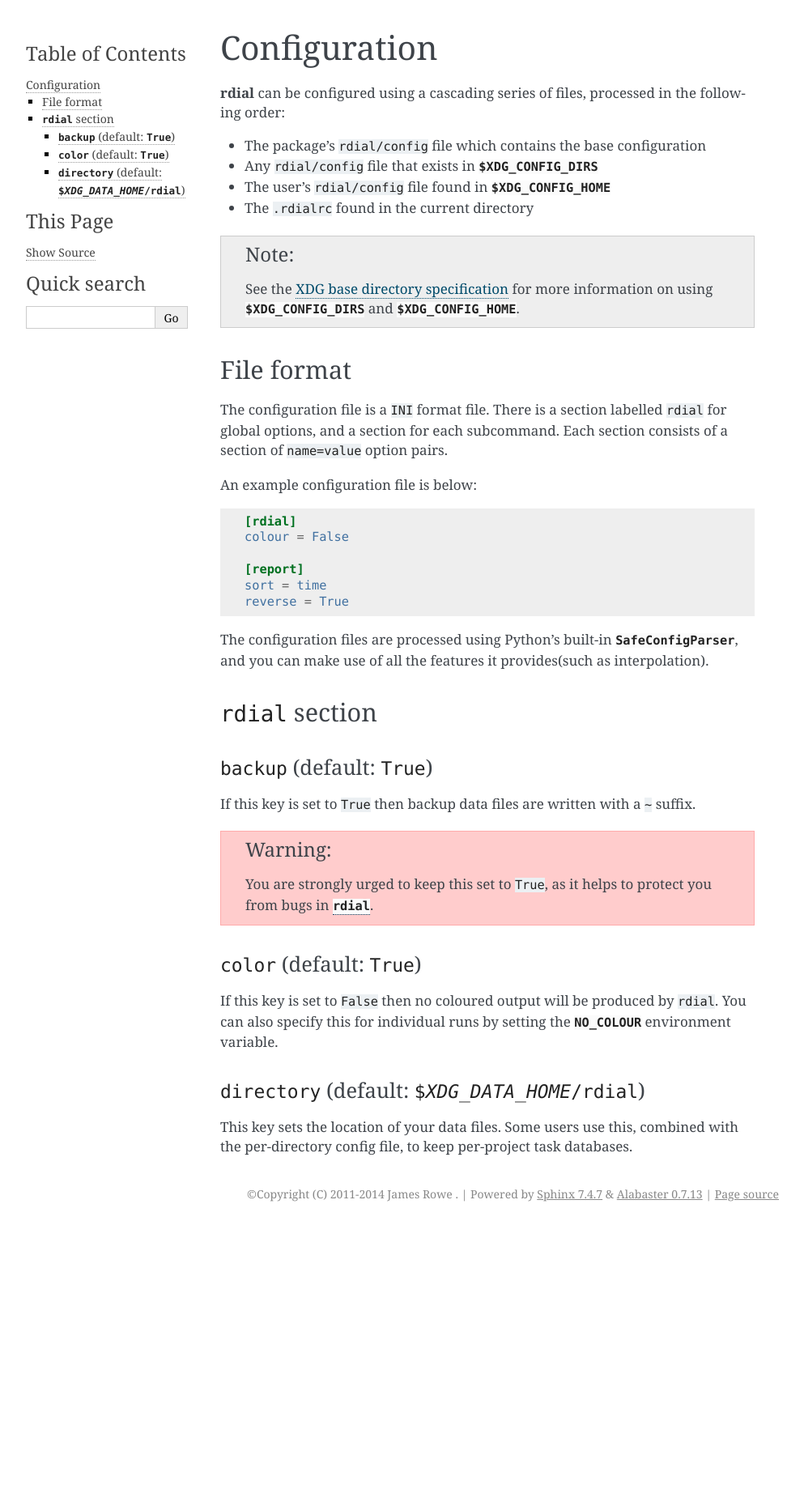
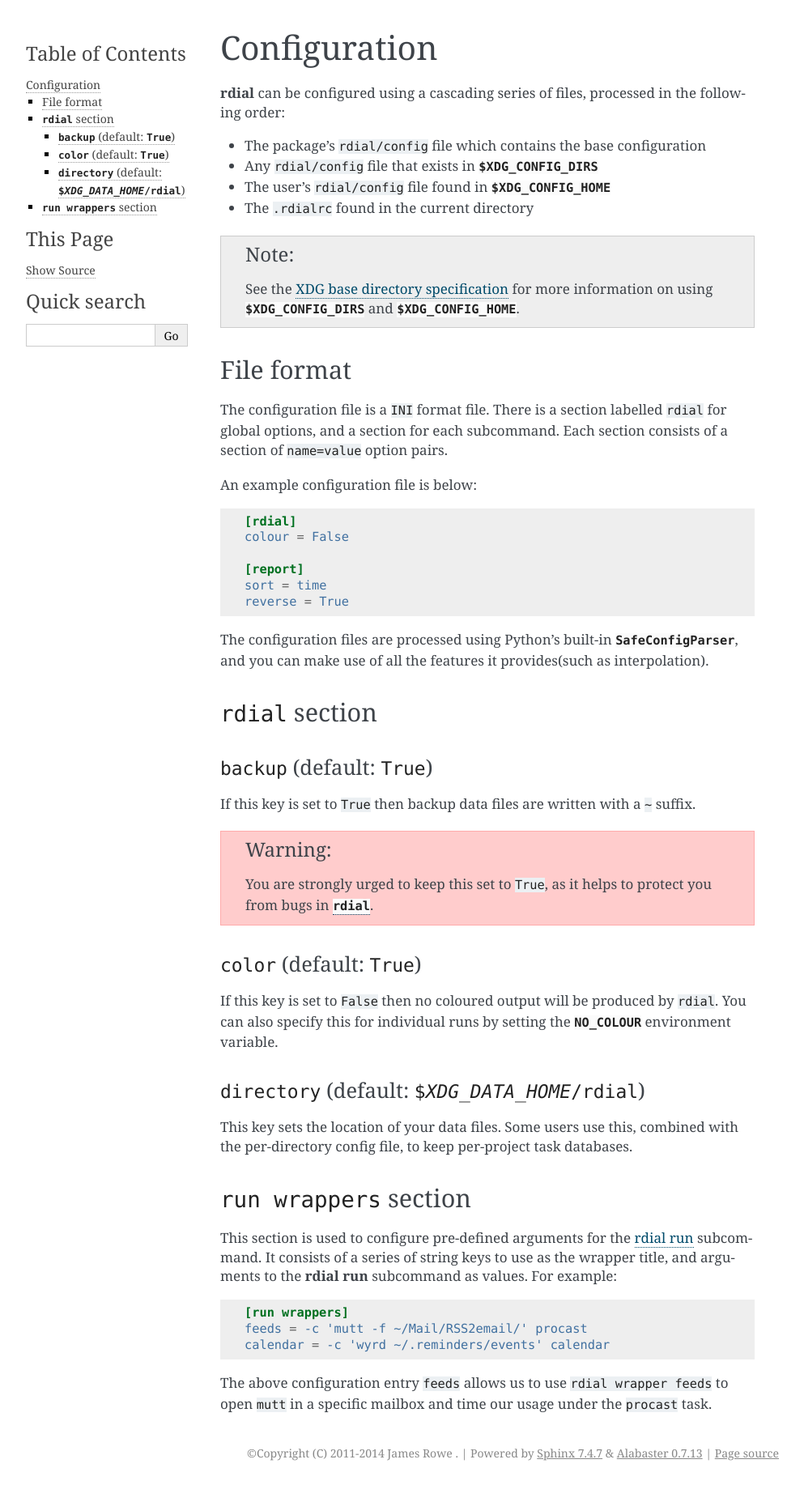
Before and after one commit to JNRowe/rdial, a Sphinx documentation site: the page built from doc/config.rst, in a window 1280 px wide. Shown: the whole page at 81% size, without its empty margins (148-1141 px from the left). Built offline with Sphinx 7.4.7, drawn with Linux system fonts in a browser that asks for light colours; before the commit the page ends 1514 px from its top, so only the background shows below that.

Commit message:
Add lazy(repeat) wrapper subcommand
This is great, if like me, you are keep issuing huge 'rdial run' commands.

```diff
--- a/doc/api/commandline.rst
+++ b/doc/api/commandline.rst
@@ -14,6 +14,7 @@ Command line
 .. autofunction:: stop
 .. autofunction:: switch
 .. autofunction:: run
+.. autofunction:: wrapper
 .. autofunction:: report
 .. autofunction:: running
 .. autofunction:: last
--- a/doc/config.rst
+++ b/doc/config.rst
@@ -64,3 +64,23 @@ If this key is set to ``False`` then no coloured output will be produced by
 
 This key sets the location of your data files.  Some users use this, combined
 with the per-directory config file, to keep per-project task databases.
+
+.. _run-wrappers-label:
+
+``run wrappers`` section
+------------------------
+
+This section is used to configure pre-defined arguments for the :ref:`rdial run
+<run-subcommand-label>` subcommand.  It consists of a series of string keys to
+use as the wrapper title, and arguments to the :program:`rdial run` subcommand
+as values.  For example:
+
+.. code-block:: ini
+
+    [run wrappers]
+    feeds = -c 'mutt -f ~/Mail/RSS2email/' procast
+    calendar = -c 'wyrd ~/.reminders/events' calendar
+
+The above configuration entry ``feeds`` allows us to use ``rdial wrapper feeds``
+to open ``mutt`` in a specific mailbox and time our usage under the ``procast``
+task.
```
Also changed, not shown: doc/rdial.1.rst (+14 -0 lines), doc/usage.rst (+25 -0 lines), 3 other files.
